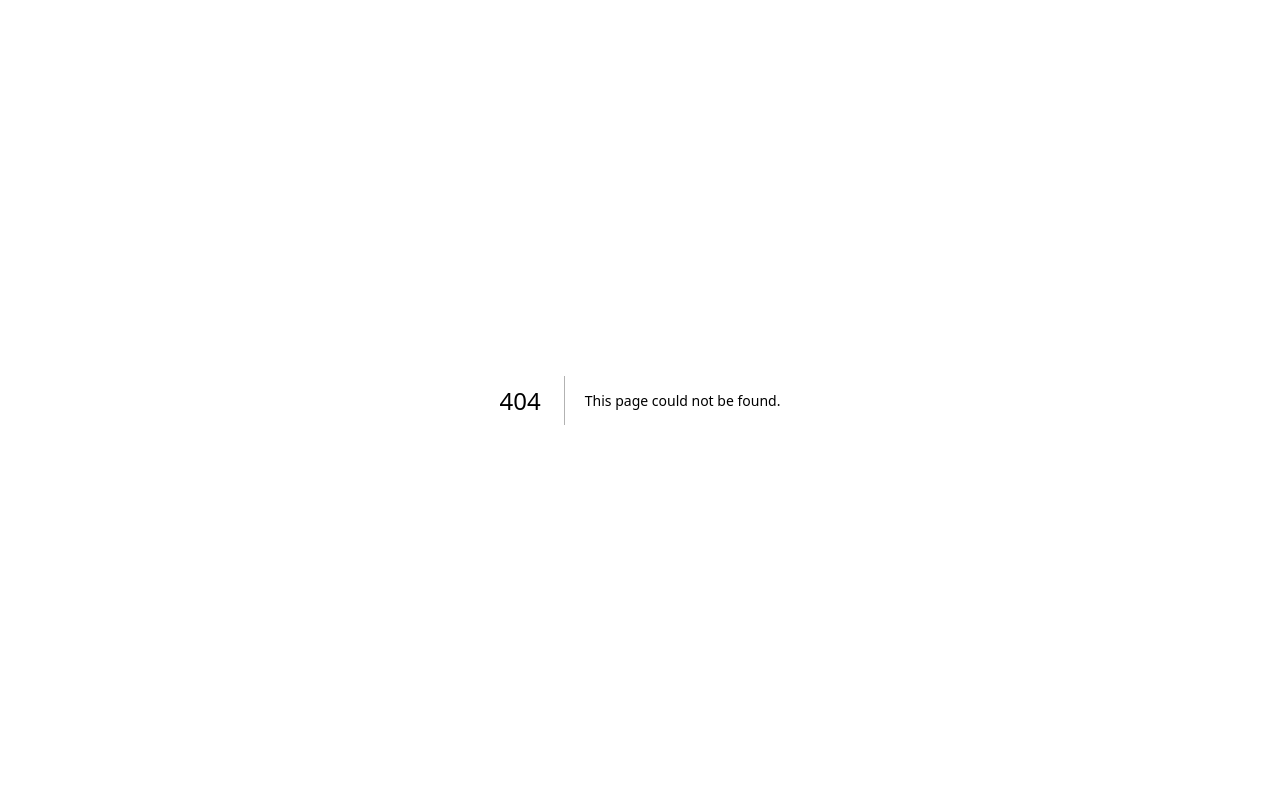
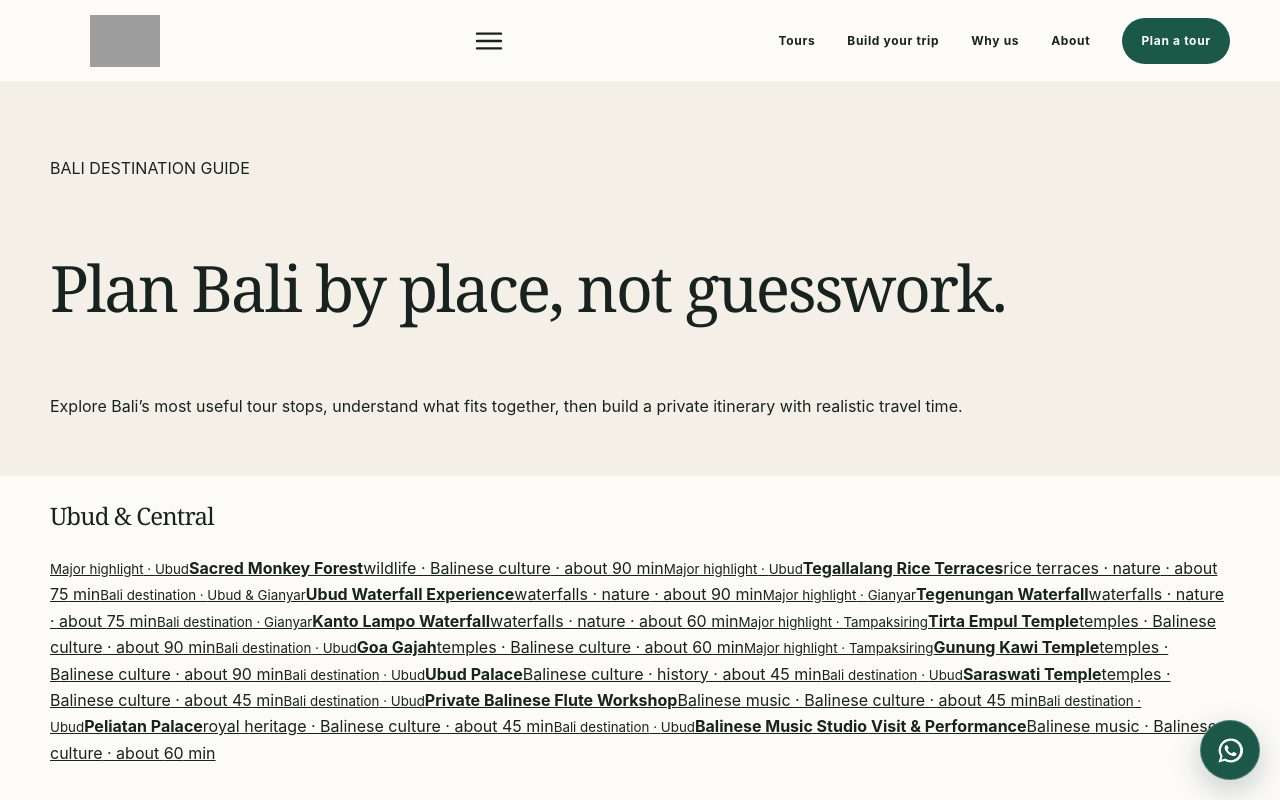
Before and after one commit to danabala72/ubud-venture-travel, a Next.js app: page /destinations in a window 1280 px wide. Before the commit this address had no page. Shown: the top 800 px of the page. Built offline with nearby package versions, Linux system fonts and the light colour scheme; grey boxes are pictures that could not be loaded.

Commit message:
Add indexable Bali destinations hub

```diff
--- /dev/null
+++ b/app/destinations/page.js
@@ -0,0 +1,4 @@
+import Link from 'next/link';import places from '../../data/places.json';import {destinationSEO} from '../../data/destination-seo';import {Header,Footer,WhatsApp} from '../../components/Site';
+export const metadata={title:'Bali Destinations & Private Tour Planning',description:'Explore popular Bali destinations in Ubud, East Bali, North Bali and South Bali, then combine them into a realistic private itinerary.',alternates:{canonical:'/destinations/'}};
+const groups=[['Ubud & Central',['Ubud','Gianyar','Tampaksiring','Tegallalang']],['East Bali',['Karangasem','Sidemen','East Bali']],['North Bali',['Buleleng','Bedugul','North Bali']],['South Bali',['Badung','Uluwatu','South Bali']]];
+export default function Destinations(){return <><Header/><main><section className="page-hero"><div className="container"><p className="eyebrow">BALI DESTINATION GUIDE</p><h1 className="page-title">Plan Bali by place, not guesswork.</h1><p className="page-lead">Explore Bali’s most useful tour stops, understand what fits together, then build a private itinerary with realistic travel time.</p></div></section><div className="container content">{groups.map(([name,areas])=>{const list=places.filter(p=>areas.some(a=>p.area?.includes(a)));if(!list.length)return null;return <section key={name}><h2>{name}</h2><div className="destination-nearby">{list.map(p=>{const seo=destinationSEO(p);return <Link key={p.id} href={`/destinations/${p.id}/`}><small>{p.anchor?'Major highlight':'Bali destination'} · {p.area}</small><strong>{p.name}</strong><span>{seo.themes.slice(0,2).join(' · ')} · about {p.duration} min</span></Link>})}</div></section>})}<section><h2>Build your private Bali route</h2><p>Already know the places you want to see? Use our itinerary planner to check whether the route is realistic before sending it for confirmation.</p><Link className="button" href="/build-your-trip/">Build my Bali day →</Link></section></div></main><WhatsApp/><Footer/></>}
```
